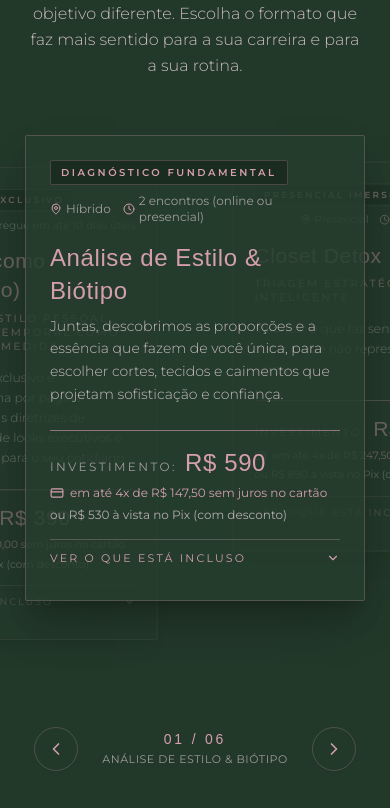
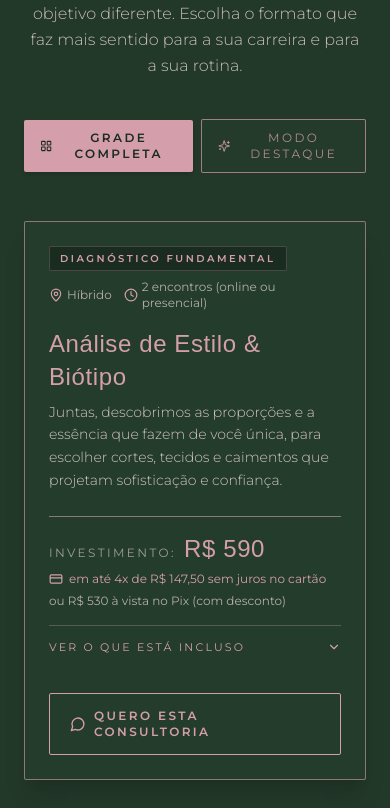
Before and after one commit to Emerson018/marina-veiga, a Next.js app: page / in a window 390 px wide. Shown: the part 3200-4008 px from the top of the page. Built offline with nearby package versions, Linux system fonts and the light colour scheme; a web font is replaced by a local one.

Commit message:
fix(catalog): resolve card overflow clipping and improve responsive editorial design

```diff
--- a/src/components/CatalogGrid.tsx
+++ b/src/components/CatalogGrid.tsx
@@ -1,19 +1,27 @@
 "use client";
 
 import { useState } from "react";
-import { ChevronLeft, ChevronRight } from "lucide-react";
+import { ChevronLeft, ChevronRight, LayoutGrid, Sparkles } from "lucide-react";
 import { SERVICES } from "@/data/services";
 import { generateWhatsAppUrl } from "@/utils/whatsapp";
 import ServiceCard from "./ServiceCard";
 
 export default function CatalogGrid() {
+  const [viewMode, setViewMode] = useState<"grid" | "carousel">("grid");
   const [activeIndex, setActiveIndex] = useState(0);
-  const [expandedServiceId, setExpandedServiceId] = useState<string | null>(null);
+  const [expandedIds, setExpandedIds] = useState<Record<string, boolean>>({});
   const [touchStartX, setTouchStartX] = useState<number | null>(null);
 
   const corporateWhatsAppUrl = generateWhatsAppUrl(
     "Olá Mariana! Gostaria de conversar sobre uma proposta corporativa personalizada."
   );
+
+  const toggleExpand = (id: string) => {
+    setExpandedIds((prev) => ({
+      ...prev,
+      [id]: !prev[id],
+    }));
+  };
 
   const prevSlide = () => {
     setActiveIndex((prev) => (prev === 0 ? SERVICES.length - 1 : prev - 1));
@@ -46,28 +54,19 @@ export default function CatalogGrid() {
     setTouchStartX(null);
   };
 
-  // Circular offset calculation relative to activeIndex (-3 to +2 for 6 items)
-  const getCardOffset = (index: number, active: number, total: number) => {
-    let diff = index - active;
-    if (diff < -Math.floor(total / 2)) diff += total;
-    if (diff > Math.floor((total - 1) / 2)) diff -= total;
-    return diff;
-  };
-
   const navButtonClass =
-    "w-11 h-11 rounded-full border border-rose-border text-rose-antique hover:border-rose-antique hover:bg-forest-card/80 transition-[background-color,border-color,transform] duration-200 motion-reduce:transition-none flex items-center justify-center active:scale-95 focus-visible:outline-rose-antique shadow-sm";
+    "w-11 h-11 rounded-full border border-rose-border text-rose-antique hover:border-rose-antique hover:bg-forest-card/80 transition-[background-color,border-color,transform] duration-200 motion-reduce:transition-none flex items-center justify-center active:scale-95 focus-visible:ring-2 focus-visible:ring-rose-antique focus-visible:outline-none shadow-sm cursor-pointer";
 
   return (
     <section
       id="catalogo"
       aria-labelledby="catalog-heading"
-      className="py-24 border-b border-rose-border/40 relative overflow-hidden"
-      aria-roledescription="carrossel"
+      className="py-24 border-b border-rose-border/40 relative"
       aria-label="Catálogo de Serviços Mariana Veiga"
     >
       <div className="max-w-7xl mx-auto px-6">
         {/* Section Header */}
-        <div className="text-center max-w-3xl mx-auto mb-14">
+        <div className="text-center max-w-3xl mx-auto mb-10">
           <span className="text-xs uppercase tracking-ultra text-rose-antique font-sans font-medium block mb-3">
             Catálogo Exclusivo
           </span>
@@ -82,68 +81,79 @@ export default function CatalogGrid() {
           </p>
         </div>
 
-        {/* High-Fashion Spotlight Gallery Stage */}
+        {/* View Mode Switcher (Quiet Luxury Aesthetic) */}
+        <div className="flex items-center justify-center gap-2 mb-12" role="group" aria-label="Modo de visualização do catálogo">
+          <button
+            type="button"
+            onClick={() => setViewMode("grid")}
+            aria-pressed={viewMode === "grid"}
+            className={`inline-flex items-center gap-2 px-4 py-2.5 rounded-sm text-xs uppercase tracking-widest font-sans transition-all duration-200 min-h-[44px] focus-visible:ring-2 focus-visible:ring-rose-antique focus-visible:outline-none cursor-pointer ${
+              viewMode === "grid"
+                ? "bg-rose-antique text-forest-deep font-semibold shadow-md"
+                : "border border-rose-border/70 text-rose-antique/80 hover:text-rose-antique hover:border-rose-antique/60 bg-forest-card/50"
+            }`}
+            style={{ touchAction: "manipulation" }}
+          >
+            <LayoutGrid className="w-4 h-4" aria-hidden="true" />
+            <span>Grade Completa</span>
+          </button>
+          <button
+            type="button"
+            onClick={() => setViewMode("carousel")}
+            aria-pressed={viewMode === "carousel"}
+            className={`inline-flex items-center gap-2 px-4 py-2.5 rounded-sm text-xs uppercase tracking-widest font-sans transition-all duration-200 min-h-[44px] focus-visible:ring-2 focus-visible:ring-rose-antique focus-visible:outline-none cursor-pointer ${
+              viewMode === "carousel"
+                ? "bg-rose-antique text-forest-deep font-semibold shadow-md"
+                : "border border-rose-border/70 text-rose-antique/80 hover:text-rose-antique hover:border-rose-antique/60 bg-forest-card/50"
+            }`}
+            style={{ touchAction: "manipulation" }}
+          >
+            <Sparkles className="w-4 h-4" aria-hidden="true" />
+            <span>Modo Destaque</span>
+          </button>
+        </div>
+
+        {/* View 1: Responsive Editorial Grid (Natural Flow, Never Clipped) */}
+        {viewMode === "grid" && (
+          <div className="grid grid-cols-1 md:grid-cols-2 lg:grid-cols-3 gap-8 items-stretch">
+            {SERVICES.map((service) => (
+              <ServiceCard
+                key={service.id}
+                service={service}
+                isActive={true}
+                isExpanded={!!expandedIds[service.id]}
+                onToggleExpand={() => toggleExpand(service.id)}
+              />
+            ))}
+          </div>
+        )}
+
+        {/* View 2: Spotlight Carousel (Dynamic In-Flow Container, Never Clipped) */}
+        {viewMode === "carousel" && (
           <div
-          className="relative w-full max-w-5xl mx-auto flex items-start justify-center min-h-[560px] sm:min-h-[600px] md:min-h-[640px] py-4 focus-visible:ring-1 focus-visible:ring-rose-antique/50 focus-visible:outline-none rounded-sm"
+            className="w-full max-w-2xl mx-auto focus-visible:ring-2 focus-visible:ring-rose-antique focus-visible:outline-none rounded-sm"
             tabIndex={0}
             onKeyDown={handleKeyDown}
             onTouchStart={handleTouchStart}
             onTouchEnd={handleTouchEnd}
-          aria-label="Galeria de serviços. Use as setas do teclado para navegar."
+            aria-label="Carrossel de serviços. Use as setas do teclado para navegar."
+            aria-roledescription="carrossel"
           >
-          {SERVICES.map((service, index) => {
-            const diff = getCardOffset(index, activeIndex, SERVICES.length);
-            const isCenter = diff === 0;
-            const isLeft = diff === -1;
-            const isRight = diff === 1;
-
-            let transformClass = "translate-x-0 scale-100 z-30 opacity-100 shadow-2xl";
-            if (isLeft) {
-              transformClass =
-                "-translate-x-[55%] sm:-translate-x-[72%] md:-translate-x-[85%] scale-[0.88] z-20 opacity-40 hover:opacity-75 cursor-pointer";
-            } else if (isRight) {
-              transformClass =
-                "translate-x-[55%] sm:translate-x-[72%] md:translate-x-[85%] scale-[0.88] z-20 opacity-40 hover:opacity-75 cursor-pointer";
-            } else if (!isCenter) {
-              transformClass = "translate-x-0 scale-75 z-10 opacity-0 pointer-events-none";
-            }
-
-            return (
-              <div
-                key={service.id}
-                className={`absolute top-0 w-full max-w-[340px] sm:max-w-[420px] md:max-w-[460px] transition-[transform,opacity] duration-500 ease-out motion-reduce:transition-none ${transformClass}`}
-                onClick={() => {
-                  if (!isCenter) {
-                    setActiveIndex(index);
-                  }
-                }}
-                onFocus={() => {
-                  if (!isCenter) setActiveIndex(index);
-                }}
-                tabIndex={isCenter ? 0 : -1}
-              >
+            {/* Active Card in Normal Flow (Auto Height) */}
+            <div className="w-full transition-opacity duration-300">
               <ServiceCard
-                  service={service}
-                  isActive={isCenter}
-                  isExpanded={isCenter && expandedServiceId === service.id}
-                  onToggleExpand={() => {
-                    if (isCenter) {
-                      setExpandedServiceId((prev) =>
-                        prev === service.id ? null : service.id
-                      );
-                    }
-                  }}
-                  onSelect={() => setActiveIndex(index)}
+                service={SERVICES[activeIndex]}
+                isActive={true}
+                isExpanded={!!expandedIds[SERVICES[activeIndex].id]}
+                onToggleExpand={() => toggleExpand(SERVICES[activeIndex].id)}
               />
             </div>
-            );
-          })}
-        </div>
 
-        {/* Minimalist Rosé Navigation Controls & Progress */}
+            {/* Navigation Controls */}
             <div className="mt-8 flex flex-col items-center gap-4">
               <div className="flex items-center gap-6">
                 <button
+                  type="button"
                   onClick={prevSlide}
                   aria-label="Serviço anterior"
                   className={navButtonClass}
@@ -162,6 +172,7 @@ export default function CatalogGrid() {
                 </div>
 
                 <button
+                  type="button"
                   onClick={nextSlide}
                   aria-label="Próximo serviço"
                   className={navButtonClass}
@@ -171,7 +182,7 @@ export default function CatalogGrid() {
                 </button>
               </div>
 
-          {/* Interactive Pill Dash Indicators with Accessible Touch Targets (min 44px) */}
+              {/* Indicator Pills with Minimum 44px Touch Targets */}
               <div
                 className="flex items-center gap-1 pt-1"
                 role="tablist"
@@ -180,15 +191,16 @@ export default function CatalogGrid() {
                 {SERVICES.map((service, idx) => (
                   <button
                     key={service.id}
+                    type="button"
                     onClick={() => setActiveIndex(idx)}
                     role="tab"
                     aria-selected={idx === activeIndex}
                     aria-label={`Ver serviço ${idx + 1}: ${service.title}`}
-                className="py-3 px-1.5 min-h-[44px] flex items-center justify-center focus-visible:outline-rose-antique"
+                    className="py-3 px-1.5 min-h-[44px] flex items-center justify-center focus-visible:ring-2 focus-visible:ring-rose-antique focus-visible:outline-none cursor-pointer"
                     style={{ touchAction: "manipulation" }}
                   >
                     <span
-                  className={`block h-1.5 rounded-full transition-[width,background-color] duration-300 motion-reduce:transition-none ${
+                      className={`block h-1.5 rounded-full transition-all duration-300 motion-reduce:transition-none ${
                         idx === activeIndex
                           ? "w-8 bg-rose-antique"
                           : "w-2.5 bg-rose-border hover:bg-rose-antique/60"
@@ -198,6 +210,8 @@ export default function CatalogGrid() {
                 ))}
               </div>
             </div>
+          </div>
+        )}
 
         {/* Additional Custom Inquiry Note */}
         <div className="mt-16 text-center p-8 rounded-sm border border-rose-border bg-forest-card/30 max-w-2xl mx-auto">
@@ -212,7 +226,8 @@ export default function CatalogGrid() {
             href={corporateWhatsAppUrl}
             target="_blank"
             rel="noopener noreferrer"
-            className="text-xs uppercase tracking-widest text-rose-antique hover:text-rose-light underline underline-offset-4 font-medium transition-colors"
+            className="text-xs uppercase tracking-widest text-rose-antique hover:text-rose-light underline underline-offset-4 font-medium transition-colors focus-visible:ring-2 focus-visible:ring-rose-antique focus-visible:outline-none"
+            style={{ touchAction: "manipulation" }}
           >
             Solicitar Proposta Corporativa Customizada →
           </a>
--- a/src/components/ServiceCard.tsx
+++ b/src/components/ServiceCard.tsx
@@ -21,11 +21,11 @@ export default function ServiceCard({
 
   return (
     <article
-      className={`group/card relative flex flex-col justify-between rounded-sm border p-6 sm:p-8 transition-[border-color,background-color,box-shadow] duration-300 motion-reduce:transition-none ${
+      className={`group/card relative flex flex-col justify-between rounded-sm border p-6 sm:p-8 transition-[border-color,background-color,box-shadow] duration-300 motion-reduce:transition-none h-full ${
         service.isFeatured
           ? "border-rose-antique bg-forest-card/95 shadow-2xl shadow-rose-antique/10 ring-1 ring-rose-antique/40"
-          : "border-rose-border bg-forest-card/80 hover:border-rose-antique/60 hover:bg-forest-card shadow-xl"
-      } ${!isActive ? "pointer-events-auto select-none" : ""}`}
+          : "border-rose-border/60 bg-forest-card/80 hover:border-rose-antique/60 hover:bg-forest-card shadow-xl"
+      } ${!isActive ? "pointer-events-auto select-none opacity-80" : ""}`}
       aria-labelledby={`service-title-${service.id}`}
       onClick={(e) => {
         if (!isActive && onSelect) {
@@ -34,7 +34,7 @@ export default function ServiceCard({
         }
       }}
     >
-      {/* Top Badges */}
+      {/* Top Badges & Metadata */}
       <div>
         <div className="flex flex-wrap items-center justify-between gap-2 mb-4">
           {service.badge && (
@@ -48,13 +48,13 @@ export default function ServiceCard({
               {service.badge}
             </span>
           )}
-          <div className="flex items-center gap-3 text-xs text-rose-light/60 font-sans ml-auto">
+          <div className="flex items-center gap-3 text-xs text-rose-light/70 font-sans ml-auto">
             <span className="inline-flex items-center gap-1">
-              <MapPin className="w-3 h-3 text-rose-antique" aria-hidden="true" />
+              <MapPin className="w-3.5 h-3.5 text-rose-antique shrink-0" aria-hidden="true" />
               {service.modality}
             </span>
             <span className="inline-flex items-center gap-1">
-              <Clock className="w-3 h-3 text-rose-antique" aria-hidden="true" />
+              <Clock className="w-3.5 h-3.5 text-rose-antique shrink-0" aria-hidden="true" />
               {service.duration}
             </span>
           </div>
@@ -68,17 +68,18 @@ export default function ServiceCard({
           {service.title}
         </h3>
         {service.tagline && (
-          <p className="text-xs uppercase tracking-widest text-rose-antique/80 font-medium mb-4">
+          <p className="text-xs uppercase tracking-widest text-rose-antique/80 font-medium mb-3">
             {service.tagline}
           </p>
         )}
-        <p className="text-sm text-rose-light/80 font-light leading-relaxed mb-6">
+        <p className="text-sm text-rose-light/85 font-light leading-relaxed mb-6">
           {service.description}
         </p>
       </div>
 
+      {/* Pricing, Deliverables & Permanent CTA */}
+      <div className="pt-4 border-t border-rose-border/60 mt-auto flex flex-col justify-end">
         {/* Pricing Block */}
-      <div className="pt-4 border-t border-rose-border/60">
         <div className="mb-4 space-y-1.5">
           <div className="flex items-baseline gap-2">
             <span className="text-xs uppercase tracking-widest text-rose-light/60 font-sans">
@@ -97,7 +98,7 @@ export default function ServiceCard({
           </span>
         </div>
 
-        {/* Semantic Accessible Toggle Button: Hover / Tap to reveal deliverables */}
+        {/* Semantic Accessible Toggle Button: Click to reveal deliverables */}
         <button
           type="button"
           onClick={(e) => {
@@ -109,7 +110,7 @@ export default function ServiceCard({
           disabled={!isActive}
           aria-expanded={isExpanded}
           aria-controls={`deliverables-${service.id}`}
-          className={`w-full flex items-center justify-between py-2.5 text-[11px] uppercase tracking-widest font-sans transition-colors border-t border-rose-border/30 focus-visible:outline-rose-antique ${
+          className={`w-full flex items-center justify-between py-2.5 text-[11px] uppercase tracking-widest font-sans transition-colors border-t border-rose-border/30 focus-visible:ring-2 focus-visible:ring-rose-antique focus-visible:outline-none min-h-[44px] ${
             isActive
               ? "text-rose-antique hover:text-rose-light cursor-pointer"
               : "text-rose-antique/60 cursor-default"
@@ -119,34 +120,34 @@ export default function ServiceCard({
           <span>{isExpanded ? "Ocultar entregáveis" : "Ver o que está incluso"}</span>
           <ChevronDown
             className={`w-3.5 h-3.5 transition-transform duration-300 motion-reduce:transition-none ${
-              isExpanded ? "rotate-180" : "group-hover/card:translate-y-0.5"
+              isExpanded ? "rotate-180" : ""
             }`}
             aria-hidden="true"
           />
         </button>
 
-        {/* Expandable Deliverables & CTA */}
+        {/* Expandable Deliverables */}
         <div
           id={`deliverables-${service.id}`}
-          className={`grid transition-[grid-template-rows,opacity,margin] duration-500 ease-out motion-reduce:transition-none ${
+          className={`grid transition-[grid-template-rows,opacity,margin] duration-300 ease-out motion-reduce:transition-none ${
             isExpanded
               ? "grid-rows-[1fr] opacity-100 mt-2"
-              : "grid-rows-[0fr] opacity-0 group-hover/card:grid-rows-[1fr] group-hover/card:opacity-100 group-hover/card:mt-2 group-focus-within/card:grid-rows-[1fr] group-focus-within/card:opacity-100 group-focus-within/card:mt-2"
+              : "grid-rows-[0fr] opacity-0 mt-0"
           }`}
         >
-          <div className="overflow-hidden space-y-6">
-            <div className="pt-4 border-t border-rose-border/40">
-              <span className="text-[11px] uppercase tracking-wider text-rose-antique/90 font-semibold block mb-3">
+          <div className="overflow-hidden">
+            <div className="pt-3 pb-2 border-t border-rose-border/40">
+              <span className="text-[11px] uppercase tracking-wider text-rose-antique/90 font-semibold block mb-2.5">
                 O que está incluso:
               </span>
-              <ul className="space-y-2.5" role="list">
+              <ul className="space-y-2" role="list">
                 {service.deliverables.map((item, index) => (
                   <li
                     key={index}
-                    className="flex items-start gap-2.5 text-xs sm:text-sm text-rose-light/90 font-light leading-relaxed"
+                    className="flex items-start gap-2.5 text-xs text-rose-light/90 font-light leading-relaxed"
                   >
                     <Check
-                      className="w-4 h-4 text-rose-antique shrink-0 mt-0.5"
+                      className="w-3.5 h-3.5 text-rose-antique shrink-0 mt-0.5"
                       aria-hidden="true"
                     />
                     <span>{item}</span>
@@ -154,12 +155,16 @@ export default function ServiceCard({
                 ))}
               </ul>
             </div>
+          </div>
+        </div>
 
+        {/* Permanent Primary CTA (Always Visible & Accessible) */}
+        <div className="pt-4 mt-2">
           <a
             href={whatsAppUrl}
             target="_blank"
             rel="noopener noreferrer"
-              className={`w-full inline-flex items-center justify-center gap-2.5 px-6 py-3.5 rounded-sm text-xs uppercase tracking-widest font-semibold transition-[background-color,color] duration-200 focus-visible:outline-rose-antique ${
+            className={`w-full inline-flex items-center justify-center gap-2 px-5 py-3.5 rounded-sm text-xs uppercase tracking-widest font-semibold transition-[background-color,color] duration-200 focus-visible:ring-2 focus-visible:ring-rose-antique focus-visible:ring-offset-2 focus-visible:ring-offset-forest-deep focus-visible:outline-none min-h-[44px] ${
               service.isFeatured
                 ? "bg-rose-antique text-forest-deep hover:bg-rose-light shadow-md"
                 : "border border-rose-antique text-rose-antique hover:bg-rose-antique hover:text-forest-deep"
@@ -172,7 +177,6 @@ export default function ServiceCard({
           </a>
         </div>
       </div>
-      </div>
     </article>
   );
 }
```
Also changed, not shown: 1 other file (tests, documents, lock files or other folders). Lines whose indentation alone changed are shown as unchanged.
